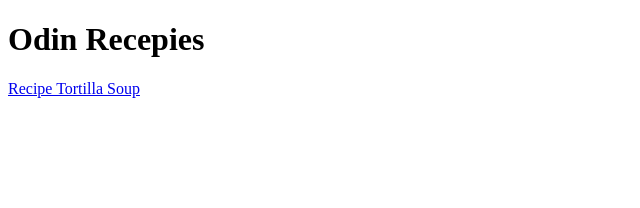
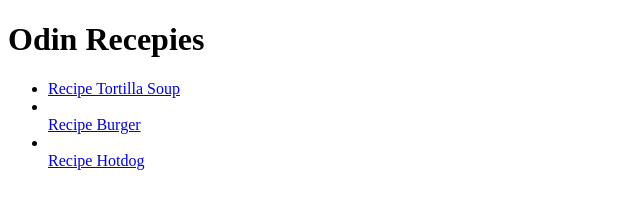
Before and after one commit to abellosimon/odin-recepies, a plain HTML site: page index.html in a window 1280 px wide. Shown: the whole page, without its empty margins (0-640 px from the left). Drawn offline with Linux system fonts and the light colour scheme.

Commit message:
Added list to index

```diff
--- a/index.html
+++ b/index.html
@@ -1,12 +1,19 @@
 <!DOCTYPE html>
 <html lang="en">
+
 <head>
     <meta charset="UTF-8">
     <meta name="viewport" content="width=device-width, initial-scale=1.0">
     <title>Odin Recepies</title>
 </head>
+
 <body>
     <h1>Odin Recepies</h1>
-    <a href="recipes/tortilla-soup.html">Recipe Tortilla Soup</a>
+    <ul>
+        <li><a href="recipes/tortilla-soup.html">Recipe Tortilla Soup</a></li>
+        <li></li><a href="recipes/burger-recipe.html">Recipe Burger</a></li>
+        <li></li><a href="recipes/hotdog-recipe.html">Recipe Hotdog</a></li>
+    </ul>
 </body>
+
 </html>
```
Also changed, not shown: 1 other file.
